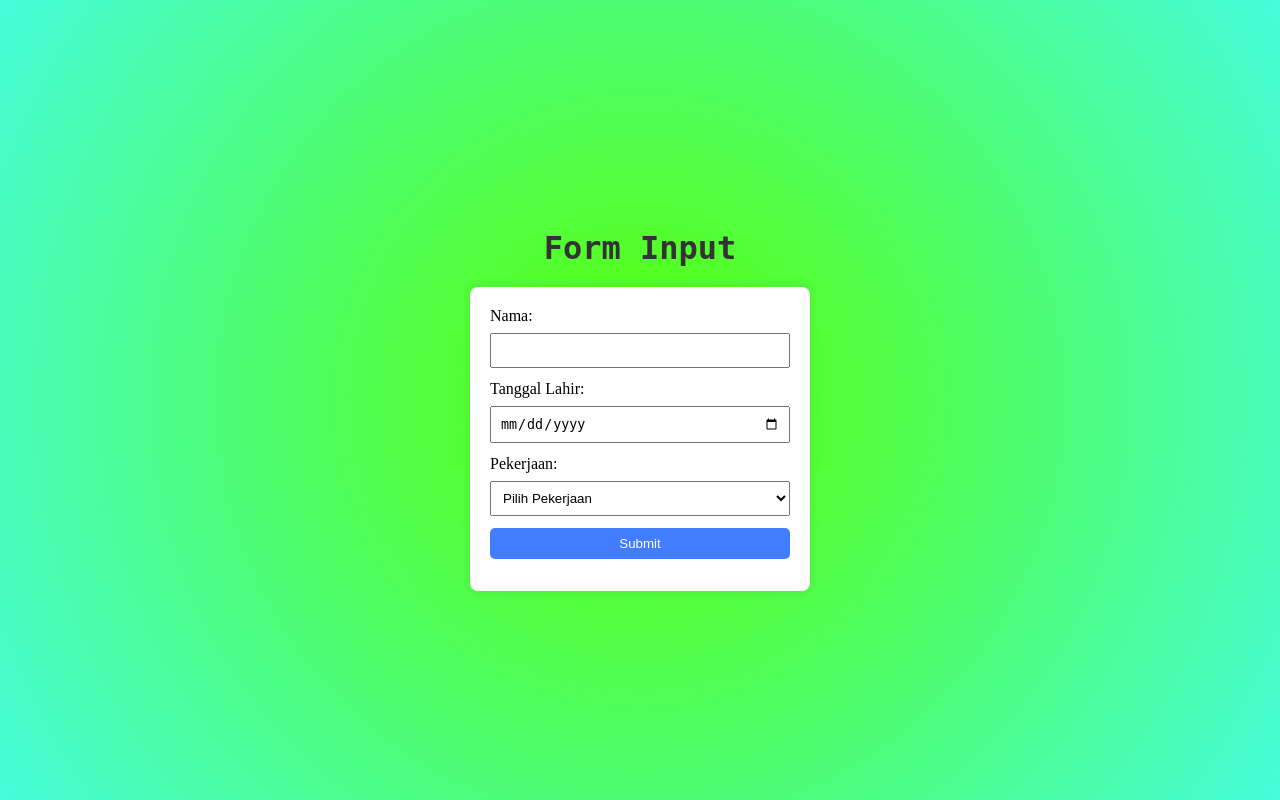
After one commit to hafizalkariem/Lab7Web, a PHP site: page /tugas.php in a window 1280 px wide. The commit adds this page. Run offline with PHP 8.4, Linux system fonts and the light colour scheme.

Commit message:
initial commit

```diff
--- /dev/null
+++ b/lab7_php_dasar/style.css
@@ -0,0 +1,93 @@
+/* font-family: 'Courier Prime', monospace;
+font-family: 'Noto Sans', sans-serif;
+font-family: 'Poppins', sans-serif; */
+* {
+  margin: 0;
+  padding: 0;
+  text-decoration: none;
+}
+body {
+  box-sizing: border-box;
+  height: 100vh;
+  background: rgb(86, 255, 0);
+  background: radial-gradient(
+    circle,
+    rgba(86, 255, 0, 1) 0%,
+    rgba(70, 252, 219, 1) 100%
+  );
+  display: flex;
+  justify-content: center;
+  align-items: center;
+}
+.container {
+  box-sizing: border-box;
+  display: flex;
+  justify-content: center;
+  align-items: center;
+  flex-direction: column;
+  align-items: center;
+  max-width: 500px;
+  margin: 0px auto;
+  position: relative;
+}
+.header {
+  font-family: "Courier Prime", monospace;
+  font-size: 2em;
+  padding: 20px;
+}
+.container-form {
+  display: inline-block;
+}
+form {
+  background-color: #fff;
+  padding: 20px;
+  border-radius: 8px;
+  box-shadow: 0 0 10px rgba(0, 0, 0, 0.1);
+  width: 300px;
+}
+
+label {
+  display: block;
+  margin-bottom: 8px;
+}
+
+input,
+select {
+  width: 100%;
+  padding: 8px;
+  margin-bottom: 12px;
+  box-sizing: border-box;
+}
+
+input[type="submit"] {
+  background-color: #437dff;
+  color: #fff;
+  cursor: pointer;
+  border-radius: 5px;
+  border: none;
+}
+
+h2 {
+  color: #333;
+}
+
+p {
+  margin: 0 0 10px;
+}
+
+/* index.php */
+.container-content {
+  display: flex;
+  justify-content: center;
+  align-items: center;
+  width: 300px;
+  margin: 0 auto;
+  border: 1px solid #333;
+  border-radius: 5px;
+  box-sizing: border-box;
+}
+.form {
+  box-sizing: border-box;
+  padding: 20px;
+  display: inline-block;
+}
--- /dev/null
+++ b/lab7_php_dasar/tugas.php
@@ -0,0 +1,33 @@
+<!DOCTYPE html>
+<html lang="en">
+  <head>
+    <meta charset="UTF-8" />
+    <meta name="viewport" content="width=device-width, initial-scale=1.0" />
+    <title>Form Input PHP</title>
+    <link rel="stylesheet" href="style.css" />
+  </head>
+  <body>
+    <div class="container">
+      <h2 class="header">Form Input</h2>
+      <div class="container-form">
+        <form method="post" action="index.php">
+          <label for="nama">Nama:</label>
+          <input type="text" name="nama" required /><br />
+
+          <label for="tanggal_lahir">Tanggal Lahir:</label>
+          <input type="date" name="tanggal_lahir" required /><br />
+
+          <label for="pekerjaan">Pekerjaan:</label>
+          <select name="pekerjaan" required>
+            <option value="">Pilih Pekerjaan</option>
+            <option value="Programmer">Programmer</option>
+            <option value="Desainer">Desainer</option>
+            <option value="Marketing">Marketing</option></select
+          ><br />
+
+          <input type="submit" value="Submit" />
+        </form>
+      </div>
+    </div>
+  </body>
+</html>
```
Also changed, not shown: lab7_php_dasar/index.php (+72 -57 lines), lab7_php_dasar/if-condition.php (renamed from lab7_php_dasar/if.php), lab7_php_dasar/switch.php (renamed from lab7_php_dasar/awitch.php).
